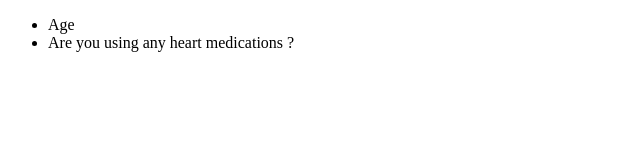
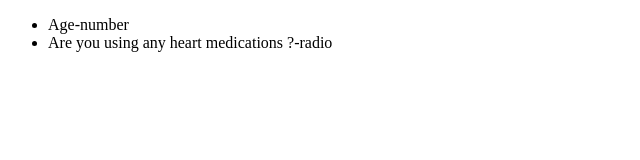
Before and after one commit to berlicon/clewmed, an Angular app: page / in a window 1280 px wide. Shown: the top 160 px of the page, without its empty margins (0-640 px from the left). Built offline with nearby package versions, Linux system fonts and the light colour scheme.

Commit message:
add questionnaire-item

```diff
--- /dev/null
+++ b/src/app/questionnaire/questionnaire-item/questionnaire-item.component.html
@@ -0,0 +1 @@
+{{item.title}}-{{item.type}}
--- /dev/null
+++ b/src/app/questionnaire/questionnaire-item/questionnaire-item.component.ts
@@ -0,0 +1,17 @@
+import { Component, Input, OnInit } from '@angular/core';
+import { Item } from '../item';
+
+@Component({
+  selector: 'app-questionnaire-item',
+  templateUrl: './questionnaire-item.component.html',
+  styleUrls: ['./questionnaire-item.component.scss']
+})
+export class QuestionnaireItemComponent implements OnInit {
+  @Input() item: Item;
+
+  constructor() { }
+
+  ngOnInit(): void {
+  }
+
+}
--- a/src/app/questionnaire/questionnaire.module.ts
+++ b/src/app/questionnaire/questionnaire.module.ts
@@ -1,10 +1,12 @@
 import { NgModule } from '@angular/core';
 import { CommonModule } from '@angular/common';
 import { QuestionnaireComponent } from './questionnaire/questionnaire.component';
+import { QuestionnaireItemComponent } from './questionnaire-item/questionnaire-item.component';
 
 @NgModule({
   declarations: [
-    QuestionnaireComponent
+    QuestionnaireComponent,
+    QuestionnaireItemComponent
   ],
   imports: [
     CommonModule
--- a/src/app/questionnaire/questionnaire/questionnaire.component.html
+++ b/src/app/questionnaire/questionnaire/questionnaire.component.html
@@ -1,3 +1,5 @@
 <ul>
-    <li *ngFor="let item of array">{{item.title}}</li>
+    <li *ngFor="let item of array">
+        <app-questionnaire-item [item]="item"></app-questionnaire-item>
+    </li>
 </ul>
--- a/tsconfig.json
+++ b/tsconfig.json
@@ -5,7 +5,7 @@
     "baseUrl": "./",
     "outDir": "./dist/out-tsc",
     "forceConsistentCasingInFileNames": true,
-    "strict": true,
+    "strict": false,
     "noImplicitReturns": true,
     "noFallthroughCasesInSwitch": true,
     "sourceMap": true,
```
Also changed, not shown: src/app/questionnaire/questionnaire-item/questionnaire-item.component.scss (added), 1 other file (tests, documents, lock files or other folders).
